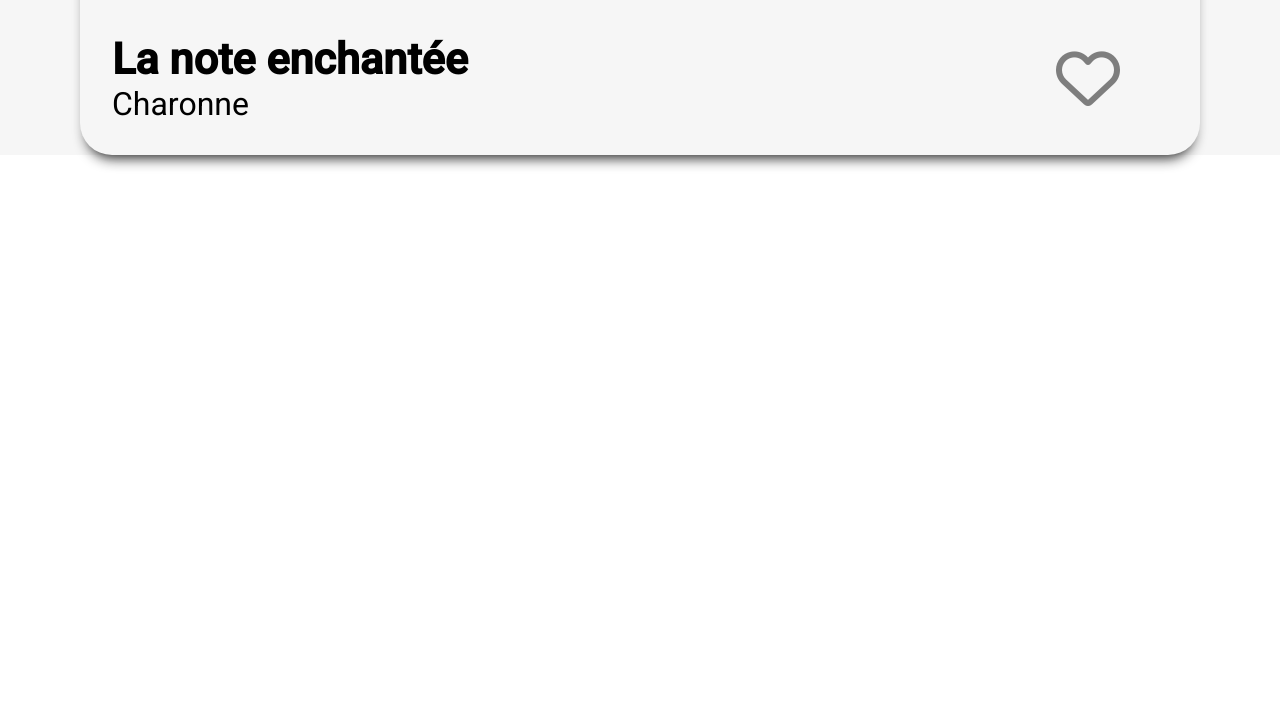
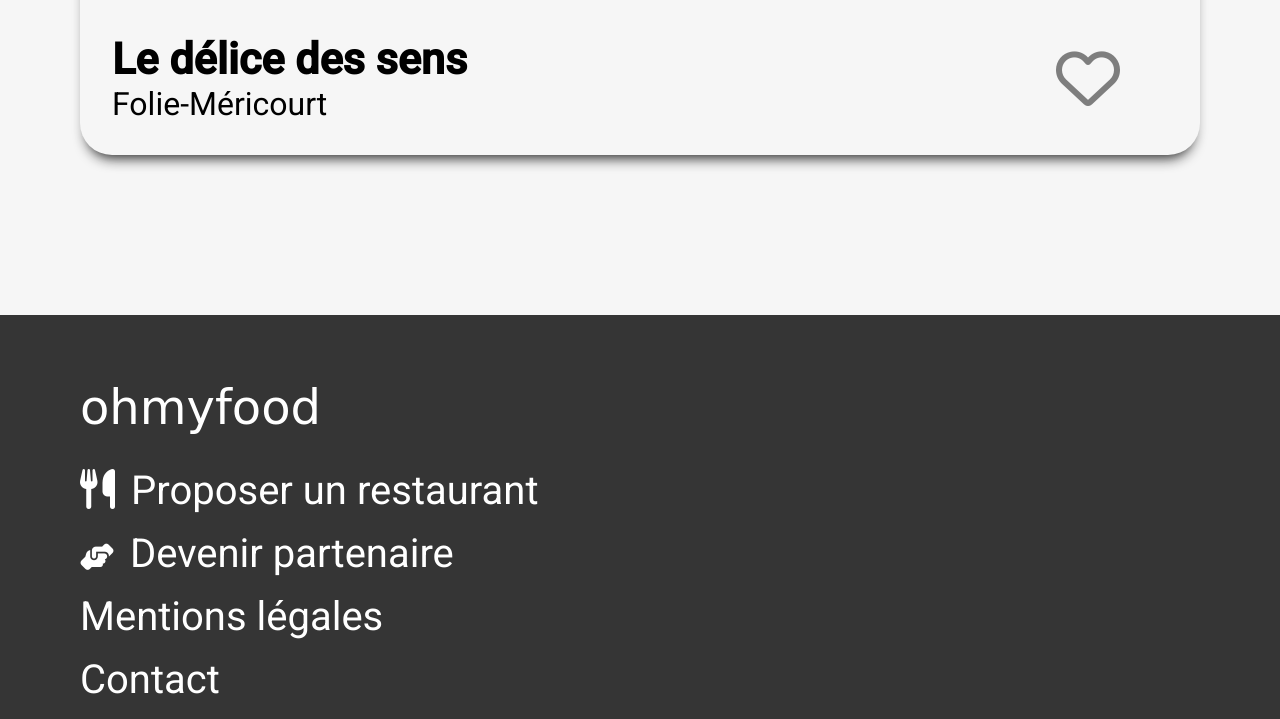
Before and after one commit to pepsizor1/ohmyfoodvincent, a website: page index.html in a window 1280 px wide. Shown: the part 4301-5020 px from the top of the page. Before the commit the page ends 4536 px from the top, so only its background shows below. Drawn offline with Linux system fonts and the light colour scheme; a web font is replaced by a local one.

Commit message:
add footer

```diff
--- a/index.html
+++ b/index.html
@@ -19,7 +19,7 @@
        <section class="explore">
           <h2>Réservez le menu qui <br> vous convient</h2>
           <p>Découvrez des restaurants d'exception, séléctionnés par nos soins.</p>
-          <button>Explorer nos restaurants</button>
+          <button  onclick="window.location.href='#restaurants';">Explorer nos restaurants</button>
        </section>
      <section class="tutorial">
       <h3>Fonctionnement</h3>
@@ -28,14 +28,14 @@
            <li><span class="two">2</span><i class="fa-solid fa-list"></i>Composez votre menu</li>
            <li class="li--blue"><span>3</span><i class="fa-solid fa-store"></i>Dégustez au restaurant</li>
         </ol>
-     <section class="restaurants">
+     <section class="restaurants" id="restaurants">
       <h2>Restaurants</h2>
       <div class="restaurants-cards">
       <a href="#" class="card">
          <img class="menu-1" src="./images/restaurants/jay-wennington-N_Y88TWmGwA-unsplash.jpg" alt="menu-1">
          <div class="card__description">
-            <div class="infos"><h3>La note enchantée</h3>
-            <p>Charonne</p>
+            <div class="infos"><h3>La palette du goût</h3>
+            <p>Ménilmontant</p>
          </div><i class="fa-regular fa-heart"></i></div>
       </a>
         <a href="#" class="card">
@@ -48,18 +48,25 @@
         <a href="#" class="card">
          <img class="menu-1" src="./images/restaurants/toa-heftiba-DQKerTsQwi0-unsplash.jpg" alt="menu-1">
          <div class="card__description">
-            <div class="infos"><h3>La note enchantée</h3>
-            <p>Charonne</p>
+            <div class="infos"><h3>A la française</h3>
+            <p>Cité Rouge</p>
          </div><i class="fa-regular fa-heart"></i></div>
         </a>
         <a href="#" class="card">
          <img class="menu-1" src="./images/restaurants/louis-hansel-shotsoflouis-qNBGVyOCY8Q-unsplash.jpg" alt="menu-1">
          <div class="card__description">
-            <div class="infos"><h3>La note enchantée</h3>
-            <p>Charonne</p>
+            <div class="infos"><h3>Le délice des sens</h3>
+            <p>Folie-Méricourt</p>
          </div><i class="fa-regular fa-heart"></i></div>
         </a></div>
      </section>
    </main>
+   <footer class="footer">
+      <h3>ohmyfood</h3>
+      <a href="#"><i class="fa-solid fa-utensils"></i>Proposer un restaurant</a>
+      <a href="#"><i class="fa-solid fa-handshake-angle"></i>Devenir partenaire</a>
+      <a href="#">Mentions légales</a>
+      <a href="#">Contact</a>
+   </footer>
 </body>
 </html>
--- /dev/null
+++ b/sass/layout/footer.scss
@@ -0,0 +1,28 @@
+footer{
+    background-color: $dark-grey;
+    display: flex;
+    flex-direction: column;
+    gap: 1rem;
+    padding-left: 5rem;
+    padding-top: 4rem;
+    padding-bottom: 5rem;
+    & h3{
+    margin: 0 0 1rem 0;
+        color: white;
+    font-size: 3rem;
+    font-family: 'Shrikhand', cursive;
+    font-weight: 500;
+    }
+    & a{
+    text-decoration: none;
+    color: white;
+    font-size: 2.5rem;
+    font-family: "Roboto", sans-serif;
+    }
+    & i{
+        margin-right: 1rem;
+    }
+    & .fa-handshake-angle{
+        font-size: 1.7rem;
+    }
+}
--- a/sass/layout/restaurants.scss
+++ b/sass/layout/restaurants.scss
@@ -1,6 +1,7 @@
 .restaurants{
     background-color: $lightgrey;
     margin-top: 8rem;
+    padding-bottom: 5rem;
     & h2{
         padding-top: 7rem;
         margin-left: 2rem;
--- a/sass/utils/color.scss
+++ b/sass/utils/color.scss
@@ -1,2 +1,3 @@
 $lightgrey : #f6f6f6;
 $grey-font : #4d4d4d;
+$dark-grey : #353535;
--- a/style.scss
+++ b/style.scss
@@ -6,3 +6,4 @@
 @import "./sass/layout/explorer.scss";
 @import "./sass/layout/tutorial.scss";
 @import "./sass/layout/restaurants.scss";
+@import "./sass/layout/footer.scss";
```
Also changed, not shown: style.css, 1 other file.
